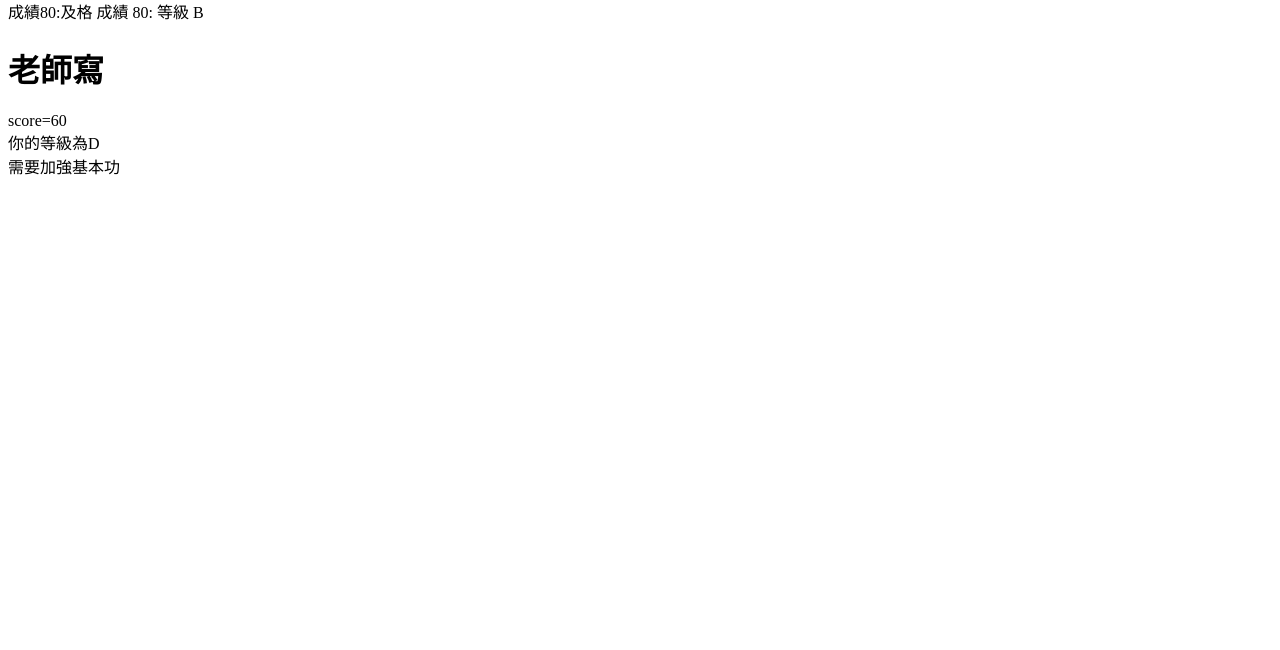
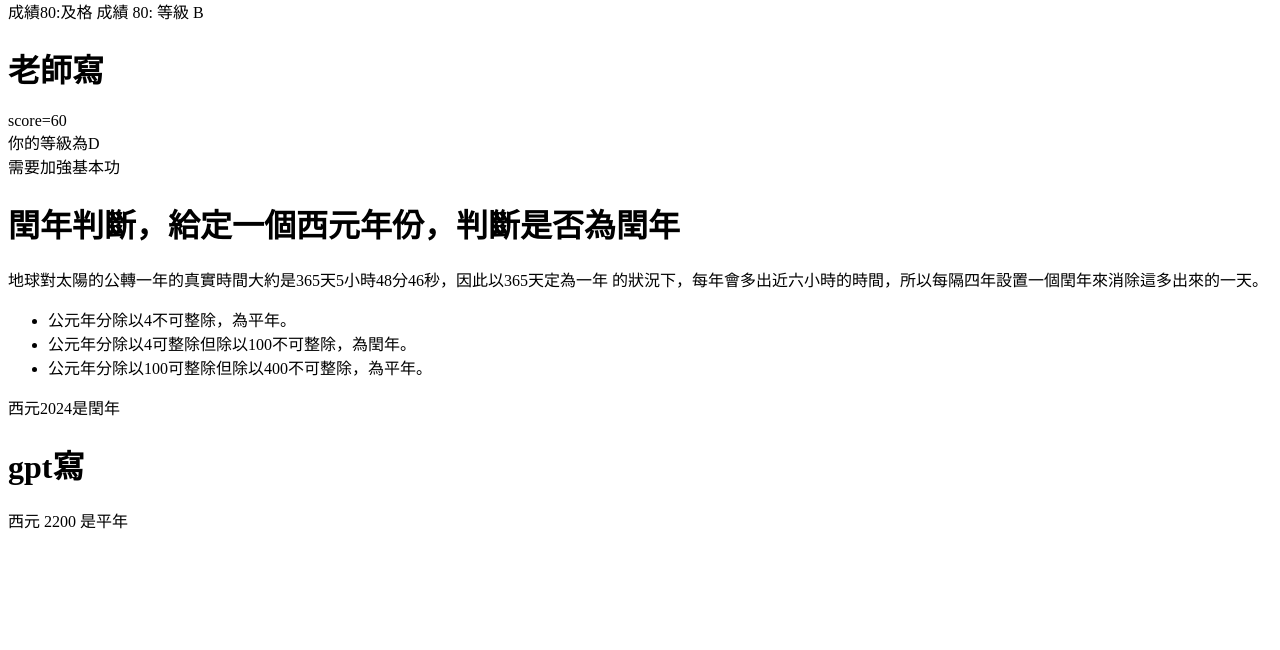
Before and after one commit to maplesift/2024-PHP-Basic, a PHP site: page /pra01.php in a window 1280 px wide. Shown: the part 300-950 px from the top of the page. Before the commit the page ends 475 px from the top, so only its background shows below. Run offline with PHP 8.4, Linux system fonts and the light colour scheme.

Commit message:
新增閏年問題

```diff
--- a/pra01.php
+++ b/pra01.php
@@ -109,5 +109,47 @@ switch ($level) {
         echo "是否無心學業?";
 }
 ?>
+<h1>閏年判斷，給定一個西元年份，判斷是否為閏年</h1>
+
+<div>地球對太陽的公轉一年的真實時間大約是365天5小時48分46秒，因此以365天定為一年 的狀況下，每年會多出近六小時的時間，所以每隔四年設置一個閏年來消除這多出來的一天。</div>
+<ul>
+    <li>公元年分除以4不可整除，為平年。</li>
+    <li>公元年分除以4可整除但除以100不可整除，為閏年。</li>
+    <li>公元年分除以100可整除但除以400不可整除，為平年。</li>
+</ul>
+<?php
+$year=2024;
+if($year%4==0){
+    echo "西元";
+    echo $year;
+    echo "是閏年";
+}else{
+    echo "西元";
+    echo $year;
+    echo "是平年";
+}
+?>
+<h1>gpt寫</h1>
+<?php
+$year = 2200;
+
+if ($year % 400 == 0) {
+    // 如果能被400整除，是閏年
+    echo "西元 $year 是閏年";
+} elseif ($year % 100 == 0) {
+    // 如果能被100整除，但不能被400整除，是平年
+    echo "西元 $year 是平年";
+} elseif ($year % 4 == 0) {
+    // 如果能被4整除，但不能被100整除，是閏年
+    echo "西元 $year 是閏年";
+} else {
+    // 其他情況是平年
+    echo "西元 $year 是平年";
+}
+?>
+
+<p>&nbsp;</p>
+<p>&nbsp;</p>
+<p>&nbsp;</p>
 </body>
 </html>
```
